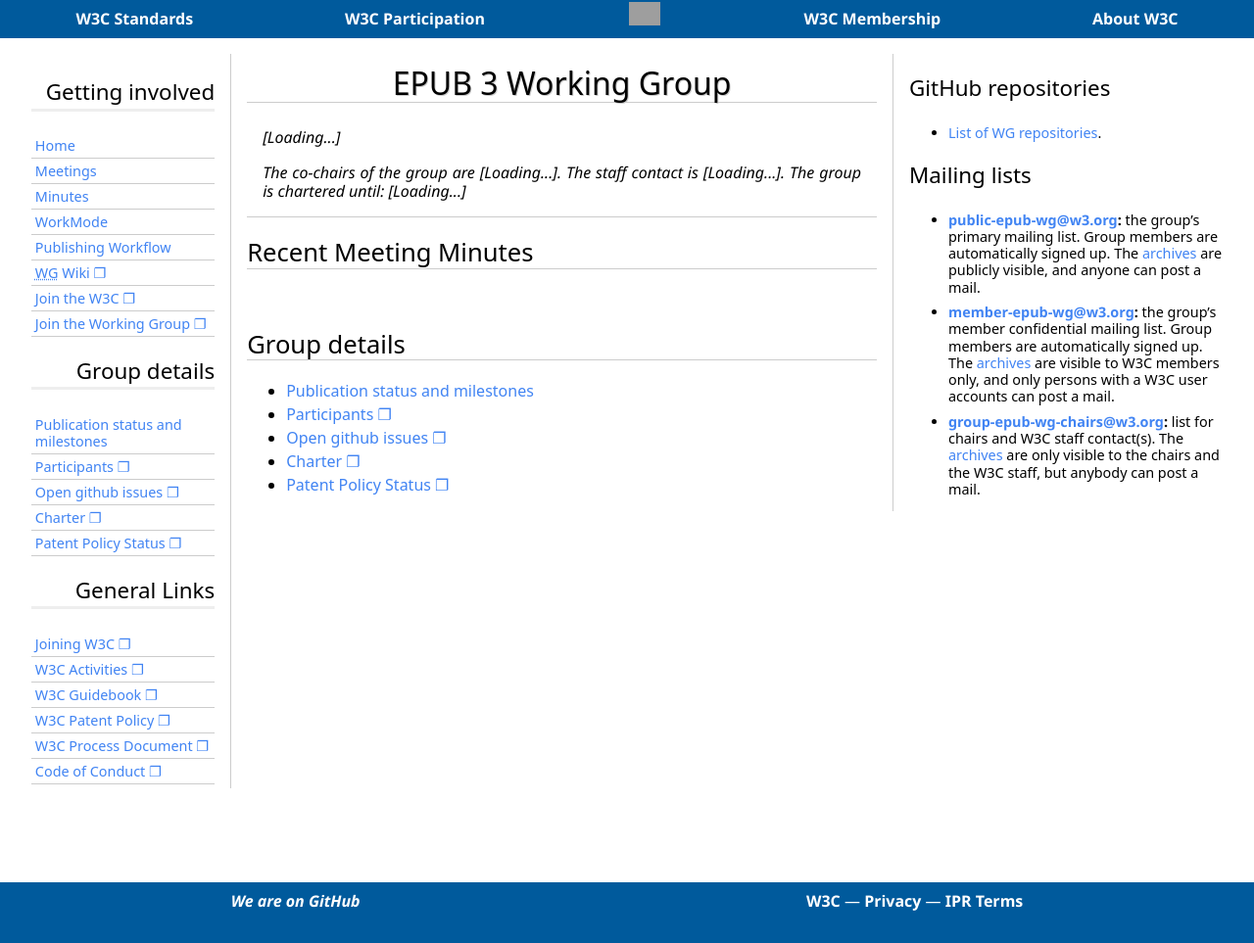
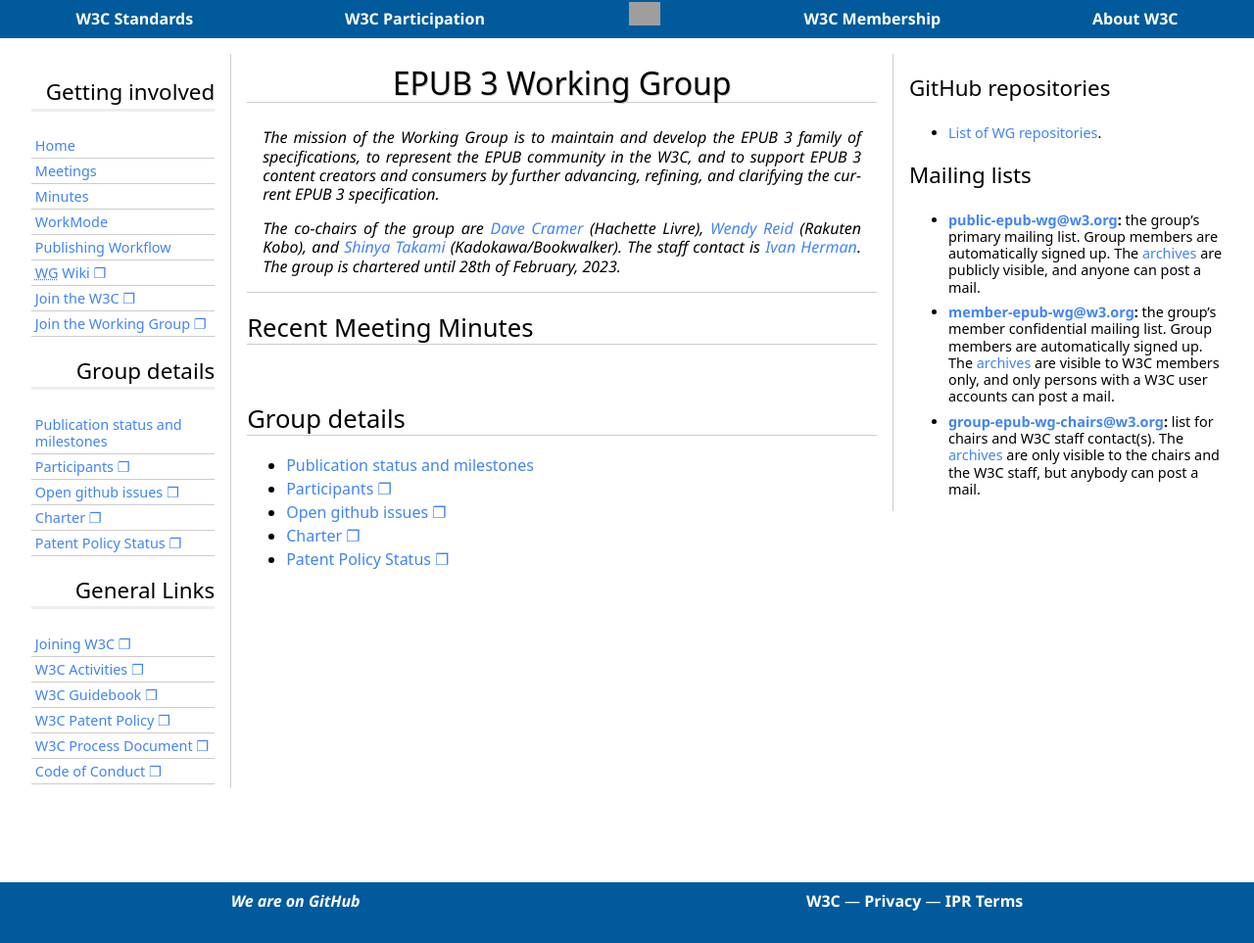
Before and after one commit to w3c/epub-wg, a Jekyll site: the page built from index.md, in a window 1280 px wide. Shown: the whole page at 98% size. Built offline with Jekyll 4.4.1, drawn with Linux system fonts in a browser that asks for light colours; some web fonts are replaced; grey boxes are pictures that could not be loaded.

Commit message:
Got rid of apiary

```diff
--- a/_config.yml
+++ b/_config.yml
@@ -5,7 +5,7 @@
 wgname_uc: EPUB 3
 github: https://github.com/w3c/epub-wg/
 extra_call_id: epub-topic
-mission: "maintain and develop the EPUB 3 family of specifications, to represent the EPUB community in the W3C, and to support EPUB 3 content creators and consumers by further advancing, refining, and clarifying the current EPUB 3 specification."
+mission: "The mission of the Working Group is to maintain and develop the EPUB 3 family of specifications, to represent the EPUB community in the W3C, and to support EPUB 3 content creators and consumers by further advancing, refining, and clarifying the current EPUB 3 specification."
 
 
 
--- a/_layouts/home.html
+++ b/_layouts/home.html
@@ -43,12 +43,18 @@
                 {{ site.wgname_uc }} Working Group
             </h1>
 
-            <script src="https://w3c.github.io/apiary/apiary.js"></script>
+            <!-- <script src="https://w3c.github.io/apiary/apiary.js"></script> -->
 
             <section id=mission>
-                <p data-apiary="description">[Loading...]</p>
+                <p>{{ site.mission }}</p>
 
-                <p>The co-chairs of the group are <span class="apiary chairs" data-apiary="chairs">[Loading...]</span>. The staff contact is <span class="apiary" data-apiary="team-contacts">[Loading...]</span>. The group is chartered until: <span data-apiary="end-date">[Loading...]</span></p>
+                <p>The co-chairs of the group are
+                    <a href="mailto:dauwhe@gmail.com">Dave Cramer</a> (Hachette Livre),
+                    <a href="mailto:wendy.reid@rakuten.com">Wendy Reid</a> (Rakuten Kobo), and
+                    <a href="mailto:takami-s@kadokawa.jp">Shinya Takami</a> (Kadokawa/Bookwalker).
+                    The staff contact is <a href="mailto:ivan@w3.org">Ivan Herman</a>.
+                    The group is chartered until 28th of February, 2023.
+                </p>
             </section>
 
             <section >
```
